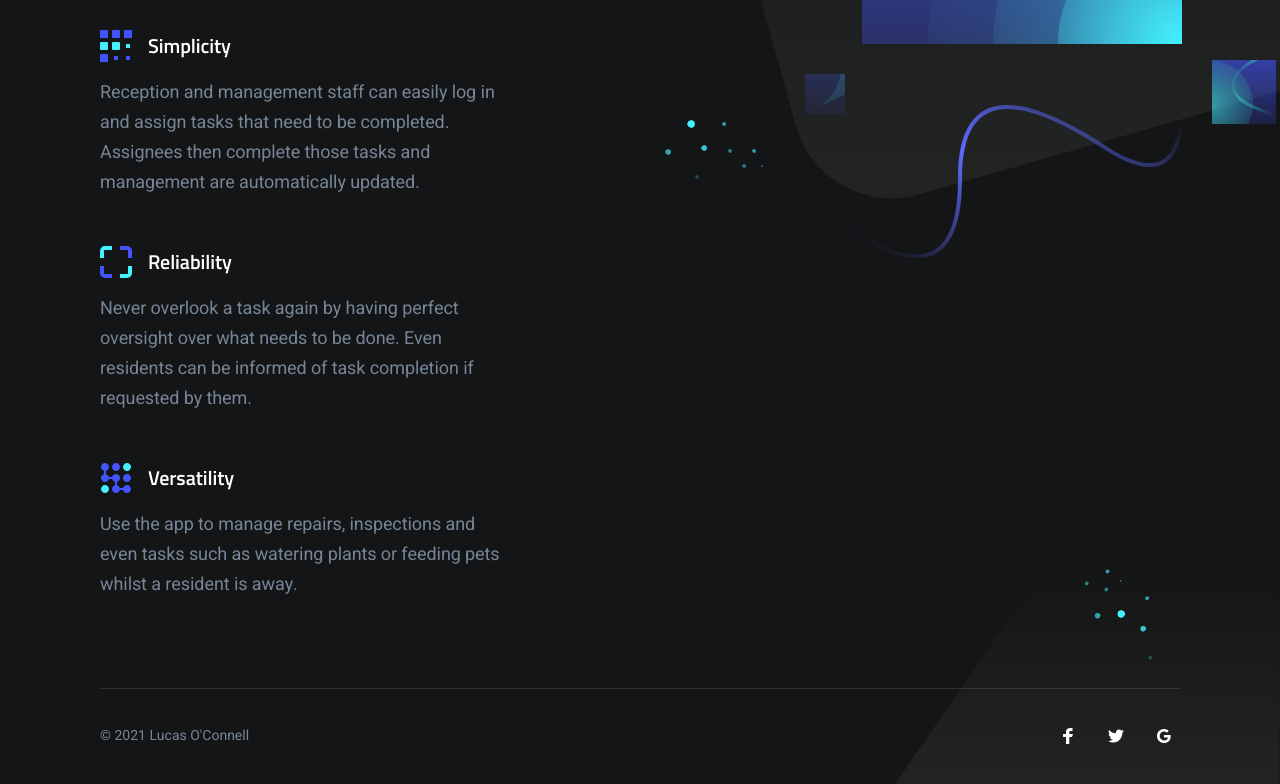
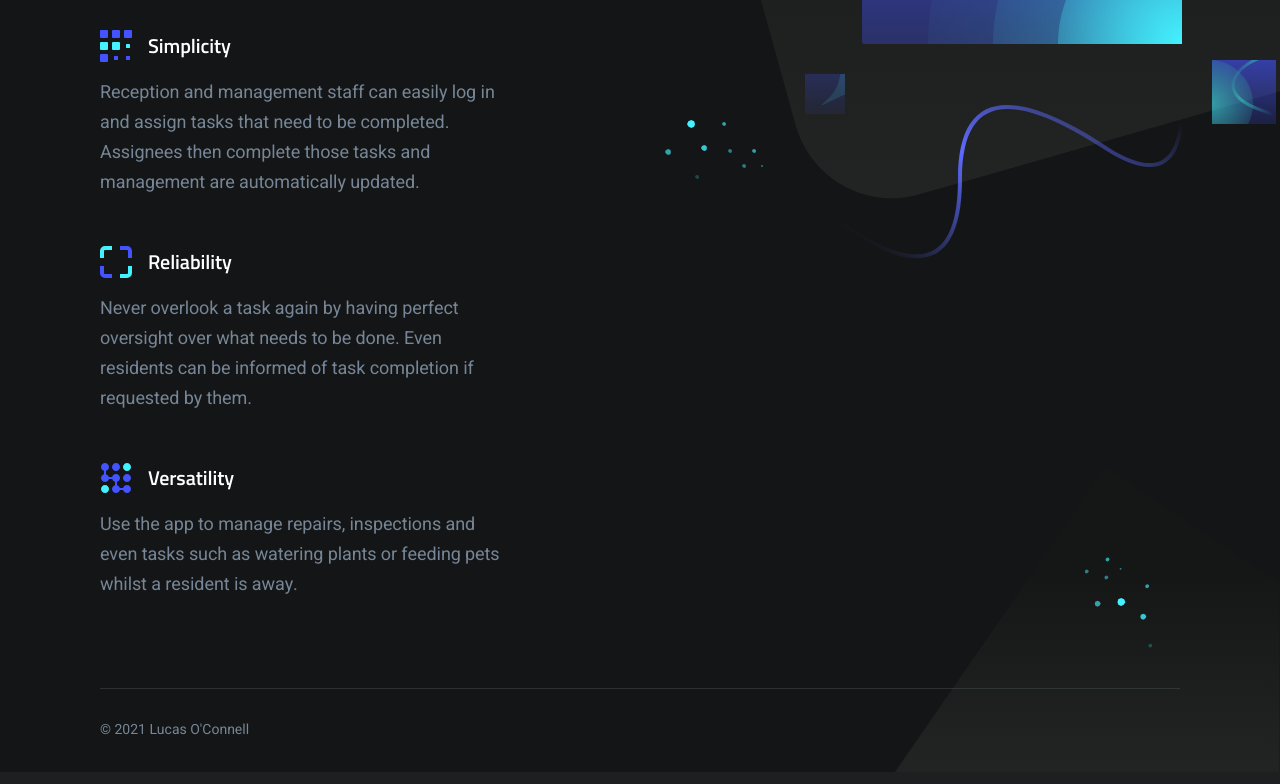
Before and after one commit to Isoaxe/onit-landing, a website: page index.html in a window 1280 px wide. Shown: the part 436-1220 px from the top of the page. Drawn offline with nearby package versions, Linux system fonts and the light colour scheme; files that its build step writes are made by us from their sources.

Commit message:
Index: Remove social media icons
Remove the social media icons / links for Facebook, Twitter and Google groups at the right of the footer. There will not be any social media contact info for this project.

```diff
--- a/index.html
+++ b/index.html
@@ -424,32 +424,6 @@
             <div class="container">
                 <div class="site-footer-inner has-top-divider">
                     <div class="footer-copyright">&copy; 2021 Lucas O'Connell</div>
-					<ul class="footer-social-links list-reset">
-						<li>
-							<a href="#">
-								<span class="screen-reader-text">Facebook</span>
-								<svg width="16" height="16" xmlns="http://www.w3.org/2000/svg">
-									<path d="M6.023 16L6 9H3V6h3V4c0-2.7 1.672-4 4.08-4 1.153 0 2.144.086 2.433.124v2.821h-1.67c-1.31 0-1.563.623-1.563 1.536V6H13l-1 3H9.28v7H6.023z" fill="#FFFFFF"/>
-								</svg>
-							</a>
-						</li>
-						<li>
-							<a href="#">
-								<span class="screen-reader-text">Twitter</span>
-								<svg width="16" height="16" xmlns="http://www.w3.org/2000/svg">
-									<path d="M16 3c-.6.3-1.2.4-1.9.5.7-.4 1.2-1 1.4-1.8-.6.4-1.3.6-2.1.8-.6-.6-1.5-1-2.4-1-1.7 0-3.2 1.5-3.2 3.3 0 .3 0 .5.1.7-2.7-.1-5.2-1.4-6.8-3.4-.3.5-.4 1-.4 1.7 0 1.1.6 2.1 1.5 2.7-.5 0-1-.2-1.5-.4C.7 7.7 1.8 9 3.3 9.3c-.3.1-.6.1-.9.1-.2 0-.4 0-.6-.1.4 1.3 1.6 2.3 3.1 2.3-1.1.9-2.5 1.4-4.1 1.4H0c1.5.9 3.2 1.5 5 1.5 6 0 9.3-5 9.3-9.3v-.4C15 4.3 15.6 3.7 16 3z" fill="#FFFFFF"/>
-								</svg>
-							</a>
-						</li>
-						<li>
-							<a href="#">
-								<span class="screen-reader-text">Google</span>
-								<svg width="16" height="16" xmlns="http://www.w3.org/2000/svg">
-									<path d="M7.9 7v2.4H12c-.2 1-1.2 3-4 3-2.4 0-4.3-2-4.3-4.4 0-2.4 2-4.4 4.3-4.4 1.4 0 2.3.6 2.8 1.1l1.9-1.8C11.5 1.7 9.9 1 8 1 4.1 1 1 4.1 1 8s3.1 7 7 7c4 0 6.7-2.8 6.7-6.8 0-.5 0-.8-.1-1.2H7.9z" fill="#FFFFFF"/>
-								</svg>
-							</a>
-						</li>
-					</ul>
                 </div>
             </div>
         </footer>
```
